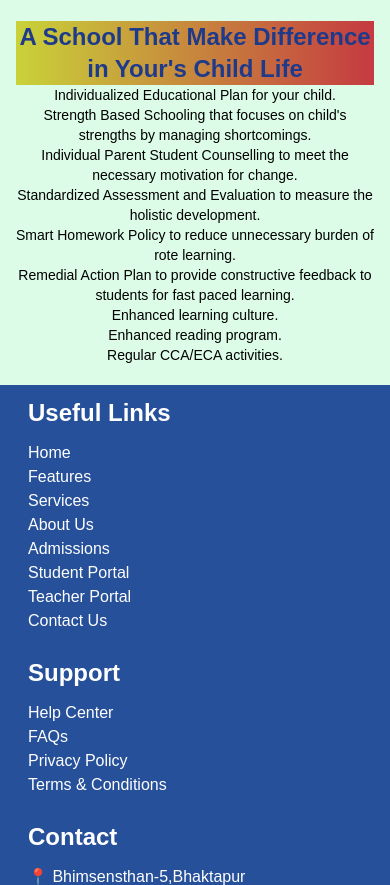
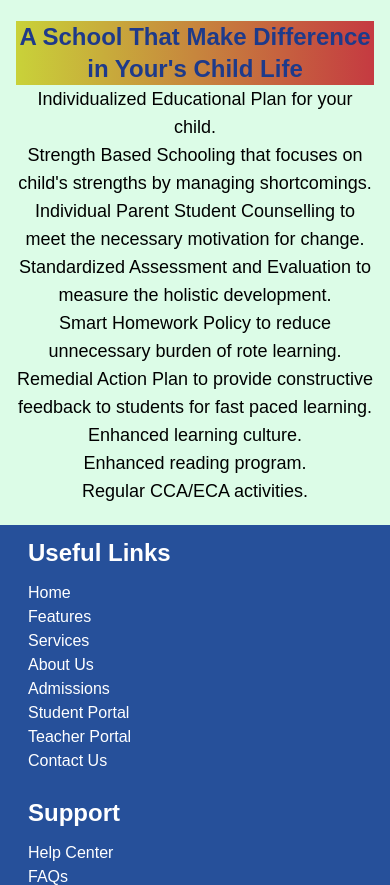
Before and after one commit to manishmagaju/practice-diploy, a plain HTML site: page proxima.html in a window 390 px wide. Shown: the part 2036-2921 px from the top of the page. Drawn offline with nearby package versions, Linux system fonts and the light colour scheme.

Commit message:
vision text

```diff
--- a/proxima.html
+++ b/proxima.html
@@ -143,7 +143,7 @@
 
             <div class="text-center">
                 <h3 class="text-2xl font-bold text-blue-900 bg-gradient-to-r from-secondary to-Accent">A School That Make Difference in Your's Child Life</h3>
-                <ol class="text-sm md:text-base lg:text-lg">
+                <ol class="text-lg md:text-base lg:text-lg">
                     <li>Individualized Educational Plan for your child.</li>
                     <li>Strength Based Schooling that focuses on child's strengths by managing shortcomings.</li>
                     <li>Individual Parent Student Counselling to meet the necessary motivation for change.</li>
```
